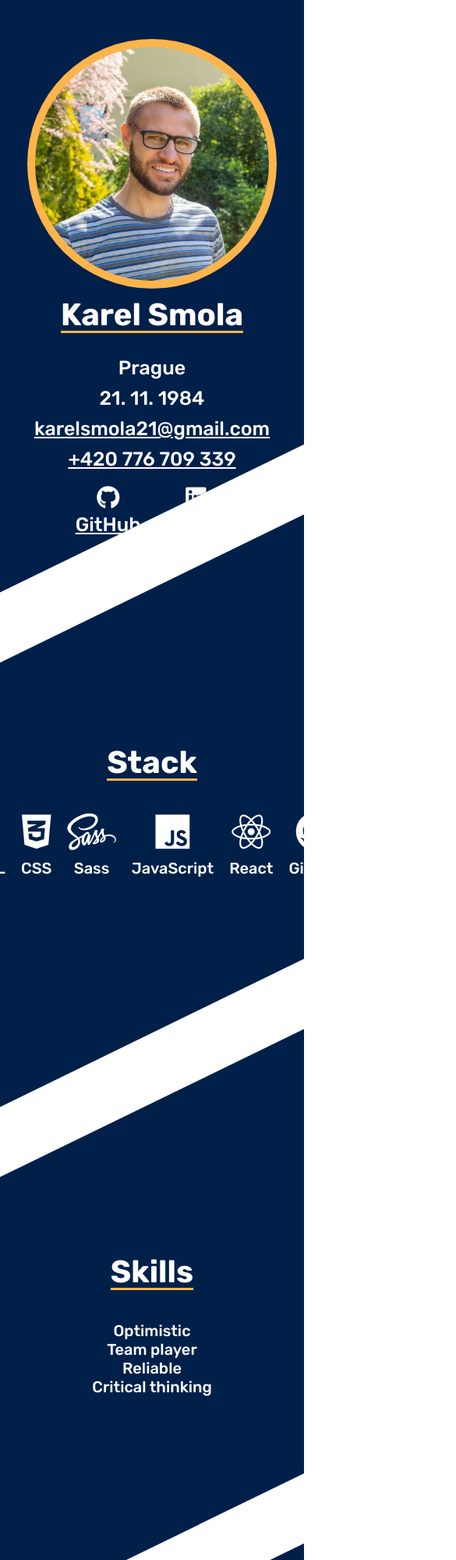
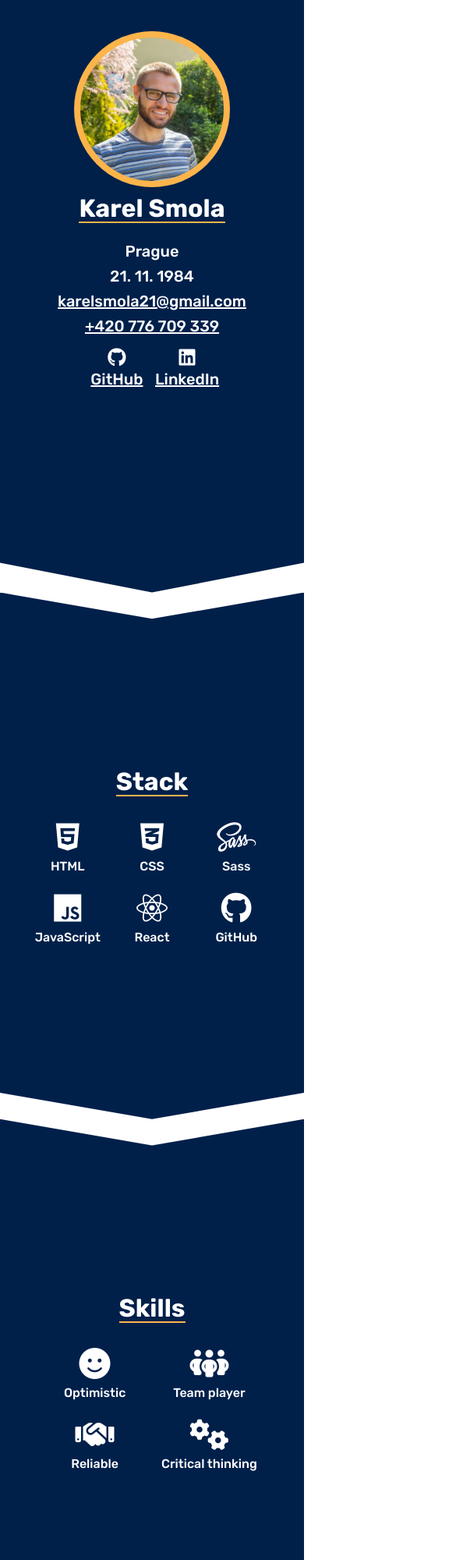
Before and after one commit to KarelSmola/cv-sass, a website: page index.html in a window 390 px wide. Shown: the top 2000 px of the page at 78% size, 585 px wide, since content can reach past the window. Drawn offline with Linux system fonts and the light colour scheme.

Commit message:
Resposive design added.

```diff
--- a/index.html
+++ b/index.html
@@ -89,10 +89,22 @@
       <section class="skills">
         <h1 class="skills__title">Skills</h1>
         <div class="skills__content-box">
-          <p class="skills__content-item">Optimistic</p>
-          <p class="skills__content-item">Team player</p>
-          <p class="skills__content-item">Reliable</p>
-          <p class="skills__content-item">Critical thinking</p>
+          <div class="skills__item-box">
+            <i class="skills__content-icon fa-solid fa-face-smile"></i>
+            <p class="skills__content-item">Optimistic</p>
+          </div>
+          <div class="skills__item-box">
+            <i class="skills__content-icon fa-solid fa-people-group"></i>
+            <p class="skills__content-item">Team player</p>
+          </div>
+          <div class="skills__item-box">
+            <i class="skills__content-icon fa-solid fa-handshake"></i>
+            <p class="skills__content-item">Reliable</p>
+          </div>
+          <div class="skills__item-box">
+            <i class="skills__content-icon fa-solid fa-gears"></i>
+            <p class="skills__content-item">Critical thinking</p>
+          </div>
         </div>
       </section>
       <section class="freetime">
--- a/sass/abstracts/_mixins.scss
+++ b/sass/abstracts/_mixins.scss
@@ -1,14 +1,19 @@
 @mixin sectionWrapper {
   display: grid;
-  justify-content: center;
   align-content: center;
   justify-items: center;
+  justify-content: center;
   row-gap: 4rem;
   color: $color-first;
-  height: 90vh;
+  height: 80vh;
   background-color: $color-first;
   clip-path: polygon(0% 25%, 100% 0%, 100% 75%, 0% 100%);
   margin-top: -10rem;
+
+  @media screen and (max-width: 100em) {
+    clip-path: polygon(0% 0%, 50% 5%, 100% 0%, 100% 95%, 50% 100%, 0% 95%);
+    margin-top: 0rem;
+  }
 }
 
 @mixin sectionTitle {
@@ -31,7 +36,7 @@
   display: grid;
   grid-template-columns: repeat($nrColumns, 1fr);
   justify-items: center;
+  gap: 3rem;
   text-align: center;
-  column-gap: 2rem;
   color: $color-light;
 }
--- a/sass/base/_base.scss
+++ b/sass/base/_base.scss
@@ -6,6 +6,10 @@
 
 html {
   font-size: 62.5%;
+
+  @media only screen and (max-width: 45em) {
+    font-size: 50%;
+  }
 }
 
 main {
--- a/sass/sections/_about.scss
+++ b/sass/sections/_about.scss
@@ -4,11 +4,20 @@
   align-content: start;
   justify-items: center;
   row-gap: 3rem;
-  padding: 5rem 0rem 0rem 0rem;
+  padding-top: 10rem;
   height: 90vh;
   color: $color-first;
   background-color: $color-first;
   clip-path: polygon(0% 0%, 100% 0%, 100% 75%, 0% 100%);
+
+  @media only screen and (max-width: 100em) {
+    padding: 5rem;
+    clip-path: polygon(0% 0%, 100% 0%, 100% 95%, 50% 100%, 0% 95%);
+  }
+
+  @media only screen and (max-width: 60em) {
+    padding-top: 5rem;
+  }
 
   &__title-box {
     display: grid;
@@ -21,15 +30,15 @@
     display: grid;
     justify-content: center;
     align-items: center;
-    width: 32rem;
-    height: 32rem;
+    width: 25rem;
+    height: 25rem;
     border-radius: 50%;
     background-color: $color-fourth;
   }
 
   &__picture {
-    width: 30rem;
-    height: 30rem;
+    width: 23rem;
+    height: 23rem;
     border-radius: 50%;
   }
 
--- a/sass/sections/_freetime.scss
+++ b/sass/sections/_freetime.scss
@@ -11,11 +11,21 @@
 
   &__content-box {
     @include contentBox(5);
+
+    @media only screen and (max-width: 45em) {
+      @include contentBox(2);
+    }
   }
 
   &__item-box {
     display: grid;
     row-gap: 1rem;
+
+    @media only screen and (max-width: 45em) {
+      &:last-child {
+        grid-column: span 2;
+      }
+    }
   }
 
   &__content-item {
--- a/sass/sections/_job.scss
+++ b/sass/sections/_job.scss
@@ -1,5 +1,20 @@
 .job {
   @include sectionWrapper;
+
+  @media only screen and (max-width: 75em) {
+    align-content: start;
+    padding-top: 10rem;
+  }
+
+  @media only screen and (max-width: 75em) and (orientation: landscape) {
+    clip-path: polygon(0% 0%, 50% 3%, 100% 0%, 100% 97%, 50% 100%, 0% 97%);
+    height: 100rem;
+  }
+
+  @media only screen and (max-width: 60em) {
+    clip-path: polygon(0% 0%, 50% 4%, 100% 0%, 100% 97%, 50% 100%, 0% 97%);
+    height: 110rem;
+  }
 
   &__title {
     @include sectionTitle;
@@ -13,17 +28,37 @@
     @include contentBox(2);
     row-gap: 3rem;
     width: 100rem;
-    height: 30rem;
+    height: 35rem;
+
+    @media only screen and (max-width: 75em) {
+      @include contentBox(1);
+      width: 90rem;
+    }
+
+    @media only screen and (max-width: 60em) {
+      width: 60rem;
+    }
+
+    @media only screen and (max-width: 45em) {
+      width: 43rem;
+    }
   }
 
   &__company-box {
     display: grid;
     justify-items: center;
     align-items: center;
-    row-gap: 1rem;
-    width: 90%;
+    width: 100%;
     perspective: 150rem;
     position: relative;
+
+    @media only screen and (max-width: 75em) and (orientation: landscape) {
+      height: 17rem;
+    }
+
+    @media only screen and (max-width: 60em) {
+      height: 17rem;
+    }
   }
 
   &__company-card {
@@ -32,19 +67,21 @@
     backface-visibility: hidden;
     width: 100%;
     height: 100%;
-    padding: 1rem;
     border: 1px solid $color-second;
 
     &--front {
       display: grid;
       row-gap: 1rem;
       position: relative;
+      padding: 2em;
     }
 
     &--back {
       display: grid;
+      grid-template-rows: 1fr 2fr;
+      align-items: start;
       row-gap: 0.5rem;
-      align-items: center;
+      padding: 2em;
       transform: rotateY(-180deg);
     }
   }
@@ -91,7 +128,7 @@
   &__company-position-list {
     display: grid;
     justify-items: center;
-    align-items: center;
+    align-items: start;
     row-gap: 0.5rem;
     list-style: none;
   }
--- a/sass/sections/_skills.scss
+++ b/sass/sections/_skills.scss
@@ -10,10 +10,23 @@
   }
 
   &__content-box {
-    @include contentBox(1);
+    @include contentBox(4);
+
+    @media only screen and (max-width: 60em) {
+      @include contentBox(2);
+    }
+  }
+
+  &__item-box {
+    display: grid;
+    row-gap: 1rem;
   }
 
   &__content-item {
     font-size: 2rem;
   }
+
+  &__content-icon {
+    font-size: 5rem;
+  }
 }
--- a/sass/sections/_stack.scss
+++ b/sass/sections/_stack.scss
@@ -11,6 +11,10 @@
 
   &__content-box {
     @include contentBox(6);
+
+    @media only screen and (max-width: 60em) {
+      @include contentBox(3);
+    }
   }
 
   &__item-box {
@@ -21,8 +25,8 @@
   &__content-item {
     font-size: 2rem;
   }
+
+  &__content-icon {
+    font-size: 5rem;
+  }
 }
-
-.stack__content-icon {
-  font-size: 5rem;
-}
```
Also changed, not shown: css/style.css.
